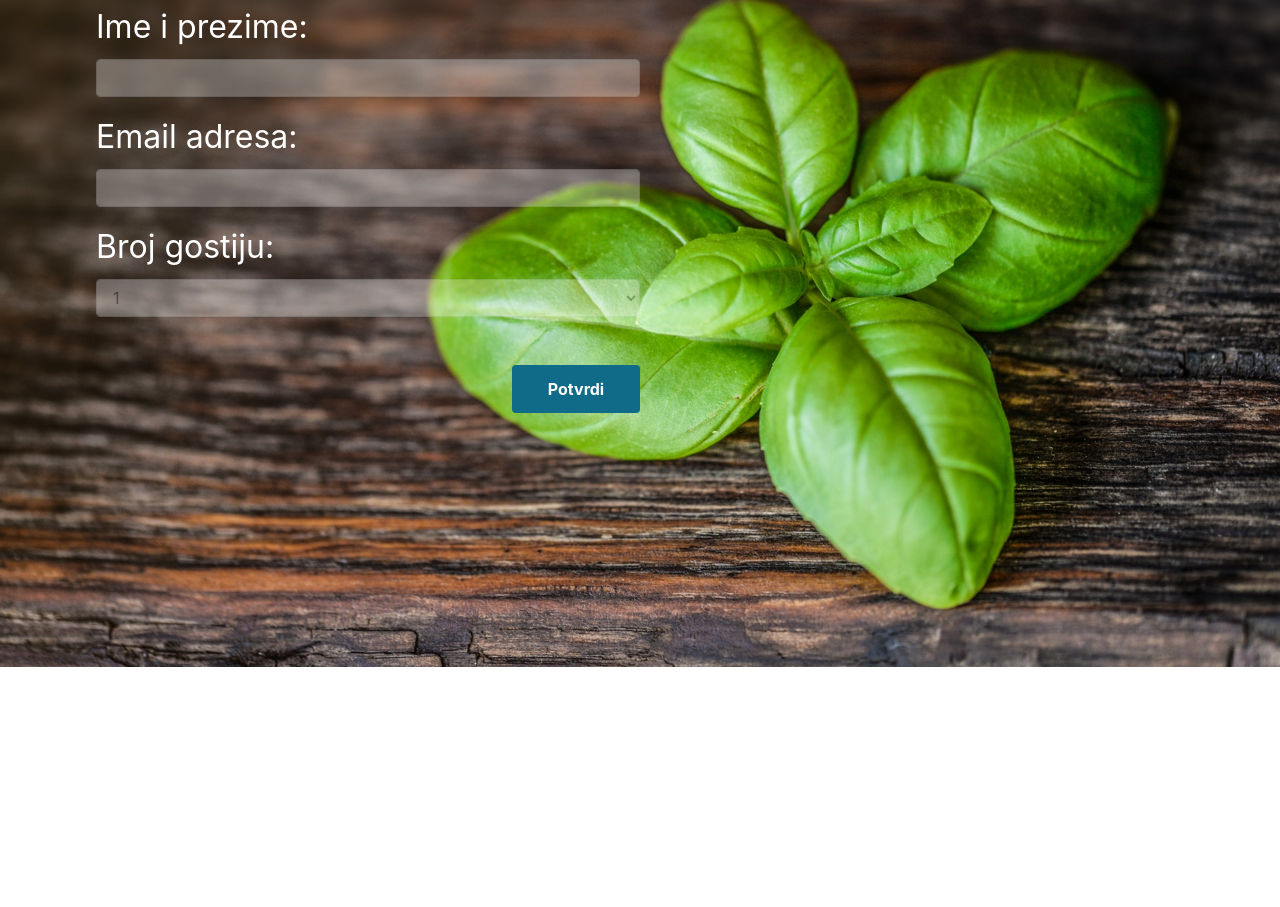
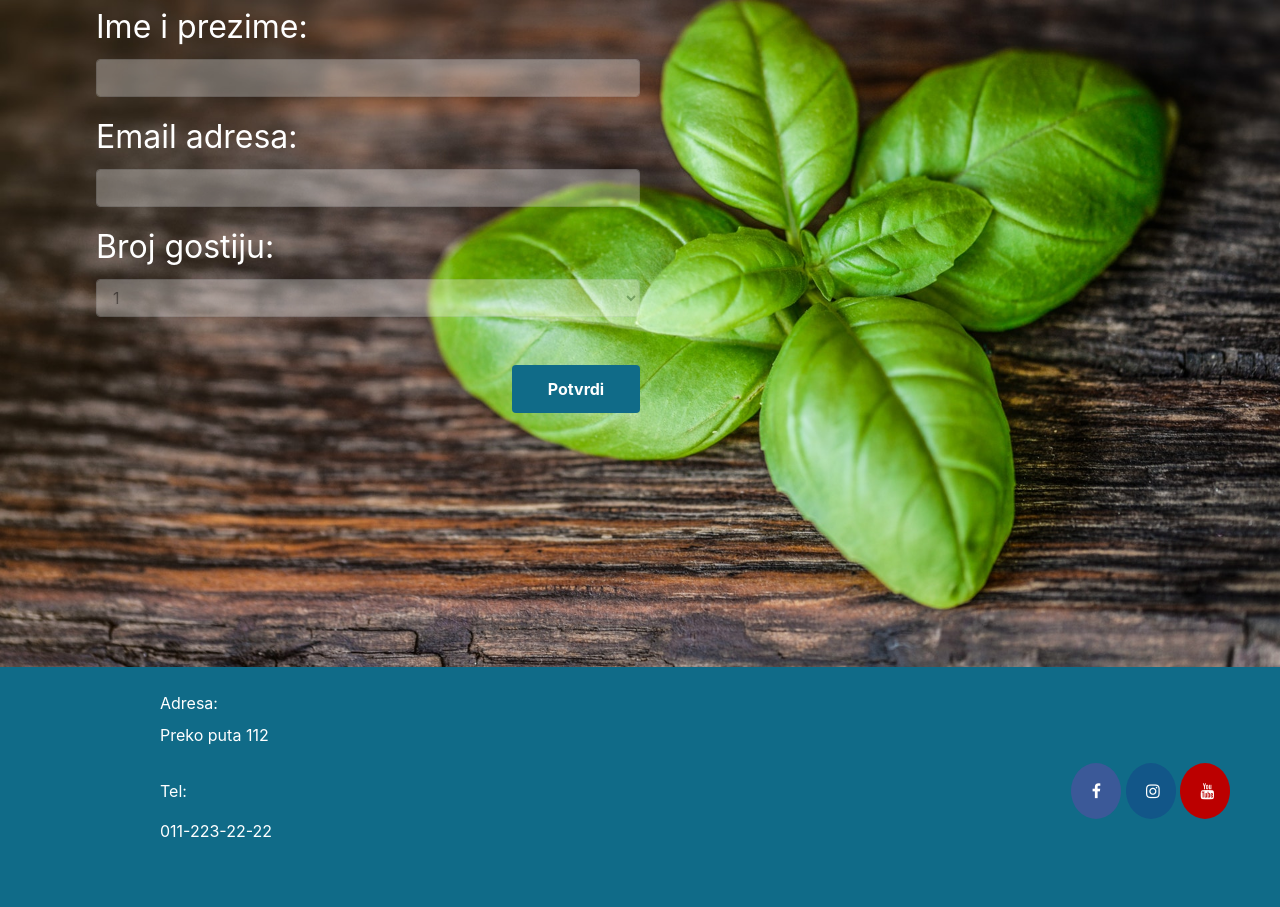
Before and after one commit to zeljko-djuric/IT255-DZ04, a plain HTML site: page index.html in a window 1280 px wide. Shown: the part 1493-2400 px from the top of the page. Before the commit the page ends 2160 px from the top, so only its background shows below. Drawn offline with nearby package versions, Linux system fonts and the light colour scheme.

Commit message:
Added footer

```diff
--- a/index.html
+++ b/index.html
@@ -4,6 +4,7 @@
         <meta name="viewport" content="width=device-width, initial-scale=1, shrink-to-fit=no">
         <link href="https://stackpath.bootstrapcdn.com/bootstrap/4.3.1/css/bootstrap.min.css" rel="stylesheet" integrity="sha384-ggOyR0iXCbMQv3Xipma34MD+dH/1fQ784/j6cY/iJTQUOhcWr7x9JvoRxT2MZw1T" crossorigin="anonymous">
         <link rel="stylesheet" href="./style.css">
+        <link rel="stylesheet" href="https://cdnjs.cloudflare.com/ajax/libs/font-awesome/4.7.0/css/font-awesome.min.css">
     </head>
 
     <body>
@@ -54,6 +55,19 @@
               </form>
         </div>
 
+
+        <!-- Footer -->
+        <div class="footer">
+            <label id="footer-label1">Adresa:</label>
+            <p id="footer-adress">Preko puta 112</p>
+            <label id="footer-label2">Tel:</label>
+            <a href="#" class="fa fa-facebook"></a>
+            <a href="#" class="fa fa-instagram"></a>
+            <a href="#" class="fa fa-youtube"></a>
+            <p id="footer-tel">011-223-22-22</p>
+
+        </div>
+
         <script>
                 function confirm() {
                   alert("Hvala na rezervaciji! Uskoro ce Vas kontaktirati osoblje restorana.");
--- a/style.css
+++ b/style.css
@@ -157,3 +157,73 @@
     background-color:#106B88;
     border: none;
 }
+
+/* Footer */
+
+.footer{
+    height: 30%;
+    background-color:#106B88;
+}
+
+#footer-label1{
+    padding-top:1.5em;
+    color:white;
+    padding-left: 10em;
+}
+#footer-adress{
+    color:white;
+    padding-left: 10em;
+}
+
+#footer-label2{
+    padding-top:1em;
+    color:white;
+    margin-bottom: 0.1vw;
+    padding-left: 10em;
+}
+
+#footer-tel{
+    color:white;
+    padding-left: 10em;
+}
+
+#footer-social-network{
+    color:white;
+    padding-left: 50em;
+}
+
+
+/* Social networks */
+.fa {
+    padding: 20px;
+    font-size: 30px;
+    width: 50px;
+    text-align: center;
+    text-decoration: none;
+    border-radius: 50%;
+
+  }
+
+  /* Add a hover effect if you want */
+  .fa:hover {
+    opacity: 0.7;
+  }
+
+  /* Set a specific color for each brand */
+
+  /* Facebook */
+.fa-facebook {
+    background: #3B5998;
+    color: white;
+    margin-left: 55em;
+}
+
+.fa-instagram {
+    background: #125688;
+    color: white;
+}
+
+.fa-youtube {
+    background: #bb0000;
+    color: white;
+  }
```
